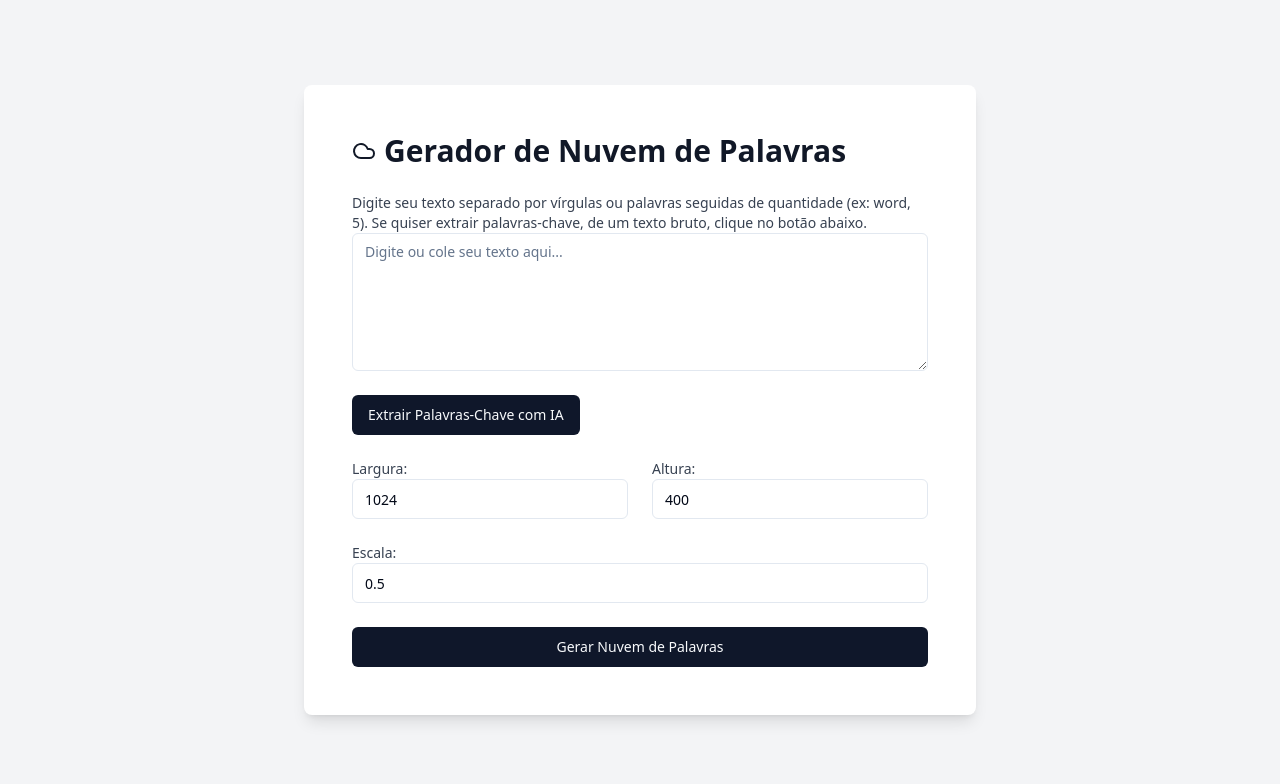
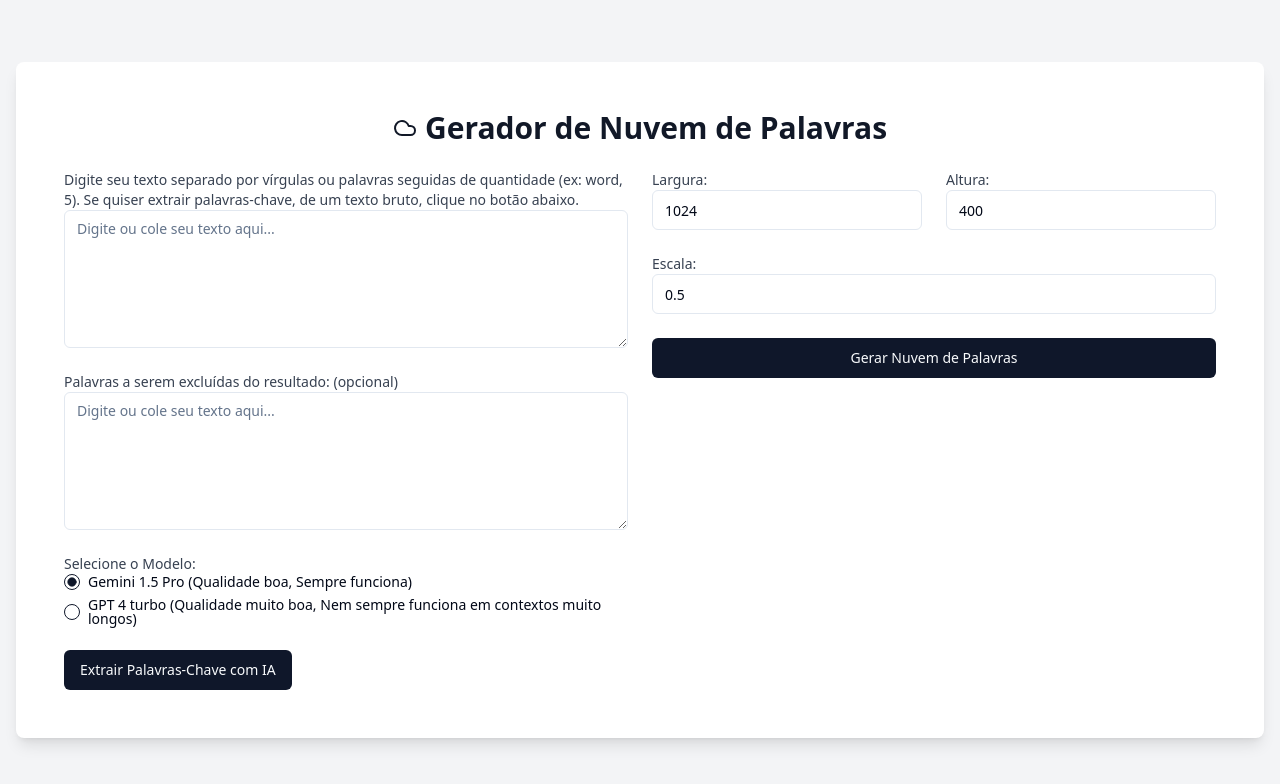
Before and after one commit to arthurbm/wordcloud-generator, a Next.js app: page / in a window 1280 px wide. Shown: the top 784 px of the page. Built offline with nearby package versions, Linux system fonts and the light colour scheme.

Commit message:
feat: make it 2 columns and add gemini api option

```diff
--- a/package.json
+++ b/package.json
@@ -10,8 +10,11 @@
     "start": "next start"
   },
   "dependencies": {
+    "@ai-sdk/google": "^0.0.21",
     "@ai-sdk/openai": "^0.0.17",
     "@hookform/resolvers": "^3.4.2",
+    "@radix-ui/react-label": "^2.0.2",
+    "@radix-ui/react-radio-group": "^1.1.3",
     "@radix-ui/react-slot": "^1.0.2",
     "@t3-oss/env-nextjs": "^0.10.1",
     "@tanstack/react-query": "^5.40.0",
--- a/src/app/actions.tsx
+++ b/src/app/actions.tsx
@@ -2,22 +2,60 @@
 
 import { streamText } from "ai";
 import { createStreamableValue } from "ai/rsc";
-import { createOllama } from "ollama-ai-provider";
+// import { createOllama } from "ollama-ai-provider";
 import { openai } from "@ai-sdk/openai";
+import { google } from "@ai-sdk/google";
+import { type ModelName } from "~/types";
 
-export async function getWords(text: string) {
-  const ollama = createOllama({
-    baseURL: "http://213.163.246.171:40002/api",
-  });
+export async function getWords(
+  text: string,
+  modelName: ModelName,
+  blackcklistWords?: string,
+) {
+  // const ollama = createOllama({
+  //   baseURL: "http://213.163.246.171:40002/api",
+  // });
+
+  const modelChooser = () => {
+    switch (modelName) {
+      case "gpt-4-turbo":
+        return openai("gpt-4-turbo");
+      case "models/gemini-1.5-pro-latest":
+        return google("models/gemini-1.5-pro-latest");
+    }
+  };
+
+  const model = modelChooser();
+  console.log("modelname", modelName);
 
   const result = await streamText({
-    model: openai("gpt-4o"),
+    model,
+    // model: google("models/gemini-1.5-pro-latest"),
     messages: [
       {
+        role: "system",
+        content: `
+        Your task is to analyze the text provided by the user and list ONLY 37 of the main keywords with semantic value for the context.
+        If there are EXACTLY 37 words, I will give you a $200 tip. If not, you will be fired and replaced by another AI that can do the job better.
+        You must focus exclusively on nouns, eliminating all other classes of words such as adjectives, verbs, adverbs, pronouns, articles, numerals, prepositions, conjunctions, and interjections.
+        Extract only the nouns that are essential to capture the main themes or central ideas of the text.
+        Provide the list of identified keywords as nouns separated by commas.
+        Never number the list of words.
+        Accentuate the words correctly.
+        The words must appear in order of importance.
+        Theh words must be in the same language as the text.
+        Do not list company and people's names. Avoid nouns with little semantic value such as "table", "document", "participant", "conference", "debate", etc.
+        Do not repeat words.
+        Do not put a dot, comma or whitespace at the end of the list.
+        ${blackcklistWords ? `Do not include these words on your answer: ${blackcklistWords}` : ""}
+        `,
+      },
+      {
         role: "user",
-        content: `analise o texto a seguir e liste as X principais palavras chave com valor semantico para o contexto. você deve se concentrar exclusivamente nos substantivos, eliminando todas as outras classes de palavras, como adjetivos, verbos, advérbios, pronomes, artigos, numerais, preposições, conjunções e interjeições. extraia apenas os substantivos que sejam essenciais para captar os temas principais ou ideias centrais do texto. forneça a lista dos substantivos identificados como palavras-chave separadas por vírgulas. nunca numere a lista de palavras. acentue corretamente as palavras. as palavras devem aparecer em ordem de importância. Texto: ${text}`,
+        content: text,
       },
     ],
+    temperature: 0.5,
   });
 
   const stream = createStreamableValue(result.textStream);
--- /dev/null
+++ b/src/components/ui/label.tsx
@@ -0,0 +1,26 @@
+"use client"
+
+import * as React from "react"
+import * as LabelPrimitive from "@radix-ui/react-label"
+import { cva, type VariantProps } from "class-variance-authority"
+
+import { cn } from "~/lib/utils"
+
+const labelVariants = cva(
+  "text-sm font-medium leading-none peer-disabled:cursor-not-allowed peer-disabled:opacity-70"
+)
+
+const Label = React.forwardRef<
+  React.ElementRef<typeof LabelPrimitive.Root>,
+  React.ComponentPropsWithoutRef<typeof LabelPrimitive.Root> &
+    VariantProps<typeof labelVariants>
+>(({ className, ...props }, ref) => (
+  <LabelPrimitive.Root
+    ref={ref}
+    className={cn(labelVariants(), className)}
+    {...props}
+  />
+))
+Label.displayName = LabelPrimitive.Root.displayName
+
+export { Label }
--- /dev/null
+++ b/src/components/ui/radio-group.tsx
@@ -0,0 +1,44 @@
+"use client"
+
+import * as React from "react"
+import * as RadioGroupPrimitive from "@radix-ui/react-radio-group"
+import { Circle } from "lucide-react"
+
+import { cn } from "~/lib/utils"
+
+const RadioGroup = React.forwardRef<
+  React.ElementRef<typeof RadioGroupPrimitive.Root>,
+  React.ComponentPropsWithoutRef<typeof RadioGroupPrimitive.Root>
+>(({ className, ...props }, ref) => {
+  return (
+    <RadioGroupPrimitive.Root
+      className={cn("grid gap-2", className)}
+      {...props}
+      ref={ref}
+    />
+  )
+})
+RadioGroup.displayName = RadioGroupPrimitive.Root.displayName
+
+const RadioGroupItem = React.forwardRef<
+  React.ElementRef<typeof RadioGroupPrimitive.Item>,
+  React.ComponentPropsWithoutRef<typeof RadioGroupPrimitive.Item>
+>(({ className, ...props }, ref) => {
+  return (
+    <RadioGroupPrimitive.Item
+      ref={ref}
+      className={cn(
+        "aspect-square h-4 w-4 rounded-full border border-primary text-primary ring-offset-background focus:outline-none focus-visible:ring-2 focus-visible:ring-ring focus-visible:ring-offset-2 disabled:cursor-not-allowed disabled:opacity-50",
+        className
+      )}
+      {...props}
+    >
+      <RadioGroupPrimitive.Indicator className="flex items-center justify-center">
+        <Circle className="h-2.5 w-2.5 fill-current text-current" />
+      </RadioGroupPrimitive.Indicator>
+    </RadioGroupPrimitive.Item>
+  )
+})
+RadioGroupItem.displayName = RadioGroupPrimitive.Item.displayName
+
+export { RadioGroup, RadioGroupItem }
--- a/src/components/word-cloud-form.tsx
+++ b/src/components/word-cloud-form.tsx
@@ -11,9 +11,14 @@ import { Button } from "~/components/ui/button";
 import { getWords } from "~/app/actions";
 import { readStreamableValue } from "ai/rsc";
 import { toast } from "sonner";
+import { RadioGroup, RadioGroupItem } from "./ui/radio-group";
+import { Label } from "./ui/label";
+import { type ModelName } from "~/types";
 
 const schema = z.object({
   text: z.string().min(1, "Texto é obrigatório"),
+  blacklistWords: z.string().optional(),
+  model: z.string().optional(),
   width: z
     .number()
     .min(100, "Largura mínima é 100")
@@ -45,7 +50,11 @@ const parseText = (text: string | undefined): string => {
     return lines
       .reduce((acc, line) => {
         const [word, count] = line.split(",").map((item) => item.trim());
-        return acc.concat(Array(parseInt(count ?? "0")).fill(word));
+        const cleanedWord = word?.replace(/\.$/, ""); // Remove dot from the end of the line
+        if (cleanedWord && count) {
+          return acc.concat(Array(parseInt(count)).fill(cleanedWord));
+        }
+        return acc;
       }, [] as string[])
       .join(",");
   }
@@ -80,6 +89,10 @@ const createWordCloud = async (data: FormData): Promise<string> => {
 export function WordCloudForm() {
   const [imageSrc, setImageSrc] = useState<string | null>(null);
   const [isLoading, setIsLoading] = useState<boolean>(false);
+  const [selectedModel, setSelectedModel] = useState<ModelName>(
+    "models/gemini-1.5-pro-latest",
+  );
+
   const {
     register,
     handleSubmit,
@@ -108,9 +121,10 @@ export function WordCloudForm() {
 
   const handleExtractKeywords = async () => {
     const text = getValues("text");
+    const blacklistWords = getValues("blacklistWords");
     setIsLoading(true);
     try {
-      const keywords = await getWords(text);
+      const keywords = await getWords(text, selectedModel, blacklistWords);
       for await (const content of readStreamableValue(keywords)) {
         setValue("text", content!);
       }
@@ -154,22 +168,24 @@ export function WordCloudForm() {
       key="1"
       className="flex min-h-screen flex-col items-center justify-center bg-gray-100 p-4 dark:bg-gray-900"
     >
-      <div className="w-full max-w-2xl rounded-lg bg-white p-12 shadow-lg dark:bg-gray-800">
-        <div className="mb-6 flex items-center">
+      <div className="w-full max-w-7xl rounded-lg bg-white p-12 shadow-lg dark:bg-gray-800">
+        <div className="mb-6 flex items-center justify-center">
           <CloudIcon className="mr-2 text-3xl text-gray-900 dark:text-gray-100" />
           <h1 className="text-3xl font-bold text-gray-900 dark:text-gray-100">
             Gerador de Nuvem de Palavras
           </h1>
         </div>
         <form onSubmit={handleSubmit(onSubmit)} className="space-y-6">
+          <div className="grid grid-cols-1 gap-6 md:grid-cols-2">
+            <div className="space-y-6">
               <div>
                 <label
                   className="block text-sm font-medium text-gray-700 dark:text-gray-300"
                   htmlFor="text"
                 >
                   Digite seu texto separado por vírgulas ou palavras seguidas de
-              quantidade (ex: word, 5). Se quiser extrair palavras-chave, de um
-              texto bruto, clique no botão abaixo.
+                  quantidade (ex: word, 5). Se quiser extrair palavras-chave, de
+                  um texto bruto, clique no botão abaixo.
                 </label>
                 <Textarea
                   {...register("text")}
@@ -182,6 +198,56 @@ export function WordCloudForm() {
                   <p className="text-red-500">{errors.text.message}</p>
                 )}
               </div>
+              <div>
+                <label
+                  className="block text-sm font-medium text-gray-700 dark:text-gray-300"
+                  htmlFor="text"
+                >
+                  Palavras a serem excluídas do resultado: (opcional)
+                </label>
+                <Textarea
+                  {...register("blacklistWords")}
+                  id="text"
+                  placeholder="Digite ou cole seu texto aqui..."
+                  rows={6}
+                  disabled={isLoading}
+                />
+                {errors.text && (
+                  <p className="text-red-500">{errors.text.message}</p>
+                )}
+              </div>
+              <div>
+                <label
+                  className="block text-sm font-medium text-gray-700 dark:text-gray-300"
+                  htmlFor="model"
+                >
+                  Selecione o Modelo:
+                </label>
+                <RadioGroup
+                  defaultValue={selectedModel}
+                  onValueChange={(value: ModelName) => setSelectedModel(value)}
+                >
+                  <div className="flex items-center space-x-2">
+                    <RadioGroupItem
+                      value="models/gemini-1.5-pro-latest"
+                      id="model3"
+                    />
+                    <Label htmlFor="model3">
+                      Gemini 1.5 Pro (Qualidade boa, Sempre funciona)
+                    </Label>
+                  </div>
+                  <div className="flex items-center space-x-2">
+                    <RadioGroupItem value="gpt-4-turbo" id="model1" />
+                    <Label htmlFor="model1">
+                      GPT 4 turbo (Qualidade muito boa, Nem sempre funciona em
+                      contextos muito longos)
+                    </Label>
+                  </div>
+                </RadioGroup>
+                {errors.model && (
+                  <p className="text-red-500">{errors.model.message}</p>
+                )}
+              </div>
               <Button
                 type="button"
                 onClick={handleExtractKeywords}
@@ -189,6 +255,8 @@ export function WordCloudForm() {
               >
                 {isLoading ? "Extraindo..." : "Extrair Palavras-Chave com IA"}
               </Button>
+            </div>
+            <div className="space-y-6">
               <div className="grid grid-cols-2 gap-6">
                 <div>
                   <label
@@ -250,12 +318,6 @@ export function WordCloudForm() {
               >
                 {mutation.isPending ? "Gerando..." : "Gerar Nuvem de Palavras"}
               </Button>
-        </form>
-        {mutation.isError && (
-          <p className="mt-4 text-red-500">
-            Erro ao gerar a nuvem de palavras: {mutation.error.message}
-          </p>
-        )}
               {imageSrc && (
                 <div className="mt-6">
                   <h2 className="text-2xl font-bold text-gray-900 dark:text-gray-100">
@@ -282,6 +344,14 @@ export function WordCloudForm() {
               )}
             </div>
           </div>
+        </form>
+        {mutation.isError && (
+          <p className="mt-4 text-red-500">
+            Erro ao gerar a nuvem de palavras: {mutation.error.message}
+          </p>
+        )}
+      </div>
+    </div>
   );
 }
 
--- /dev/null
+++ b/src/types/index.ts
@@ -0,0 +1 @@
+export type ModelName = "gpt-4-turbo" | "models/gemini-1.5-pro-latest";
```
Also changed, not shown: 1 other file (tests, documents, lock files or other folders). Lines whose indentation alone changed are shown as unchanged.
